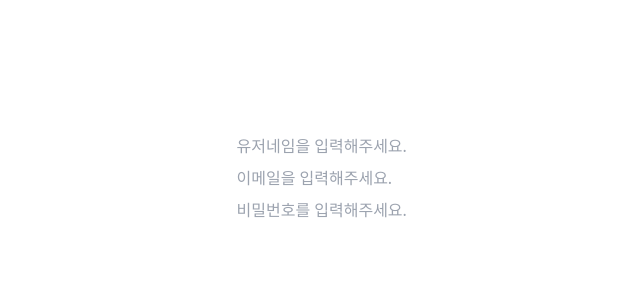
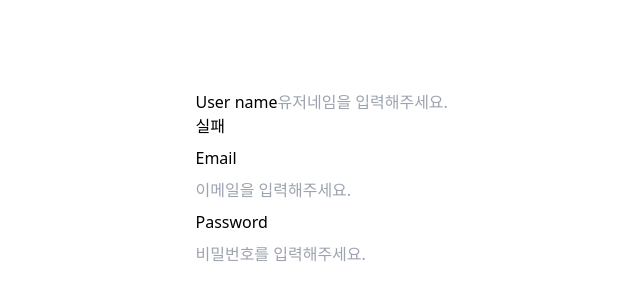
Before and after one commit to hyeon9782/user-interface-elements, a React (Vite) app: page / in a window 1280 px wide. Shown: the part 222-522 px from the top of the page, without its empty margins (288-928 px from the left). Built offline with nearby package versions, Linux system fonts and the light colour scheme.

Commit message:
feat: Form 컴포넌트 유효성 체크 기능 추가 FormControl 컴포넌트 구현

```diff
--- /dev/null
+++ b/src/components/form/FormControl.tsx
@@ -0,0 +1,26 @@
+import { ChangeEvent } from "react";
+
+type Props = {
+  value: string;
+  id: string;
+  placeholder: string;
+  isPass?: boolean;
+  onChange: (e: ChangeEvent<HTMLInputElement>) => void;
+};
+const FormControl = ({ value, onChange, placeholder, id, isPass }: Props) => {
+  return (
+    <div>
+      <label htmlFor={id}>User name</label>
+      <input
+        type="text"
+        id={id}
+        placeholder={placeholder}
+        value={value}
+        onChange={onChange}
+      />
+      <div>{isPass ? "통과" : "실패"}</div>
+    </div>
+  );
+};
+
+export default FormControl;
--- a/src/components/form/SignUpForm.tsx
+++ b/src/components/form/SignUpForm.tsx
@@ -1,4 +1,5 @@
 import { ChangeEvent, FormEvent, useState } from "react";
+import FormControl from "./FormControl";
 
 const SignUpForm = () => {
   const [formData, setFormData] = useState({
@@ -7,36 +8,57 @@ const SignUpForm = () => {
     password: "",
   });
 
+  const validateForm = () => {
+    if (!formData.username || !formData.email || !formData.password) {
+      alert("모든 필드를 입력해주세요.");
+      return false;
+    }
+    return true;
+  };
+
   const handleInputChange = (e: ChangeEvent<HTMLInputElement>) => {
-    const { name, value } = e.target;
+    const { id, value } = e.target;
     setFormData((prevData) => ({
       ...prevData,
-      [name]: value,
+      [id]: value,
     }));
   };
 
   const handleSubmit = (e: FormEvent) => {
     e.preventDefault();
+    if (validateForm()) {
+      alert("회원가입 성공");
+    }
   };
   return (
     <form onSubmit={handleSubmit} className="flex flex-col gap-2">
+      {/* <label htmlFor="username">User name</label>
       <input
         type="text"
-        name="username"
+        id="username"
         placeholder="유저네임을 입력해주세요."
         value={formData.username}
         onChange={handleInputChange}
       />
+      <div></div> */}
+      <FormControl
+        id="username"
+        placeholder="유저네임을 입력해주세요."
+        value={formData.username}
+        onChange={handleInputChange}
+      />
+      <label htmlFor="email">Email</label>
       <input
         type="text"
-        name="email"
+        id="email"
         placeholder="이메일을 입력해주세요."
         value={formData.email}
         onChange={handleInputChange}
       />
+      <label htmlFor="password">Password</label>
       <input
         type="text"
-        name="password"
+        id="password"
         placeholder="비밀번호를 입력해주세요."
         value={formData.password}
         onChange={handleInputChange}
```
